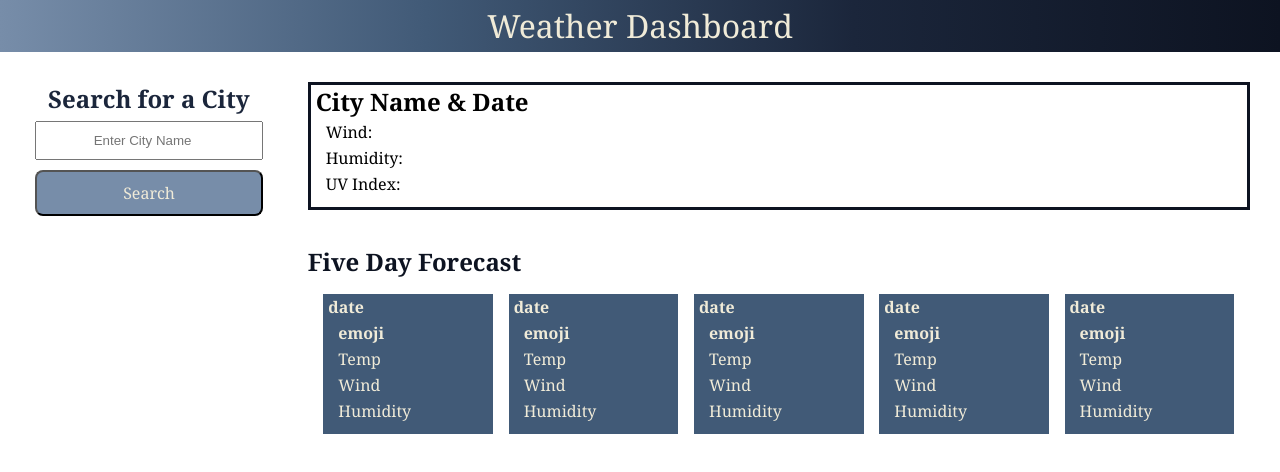
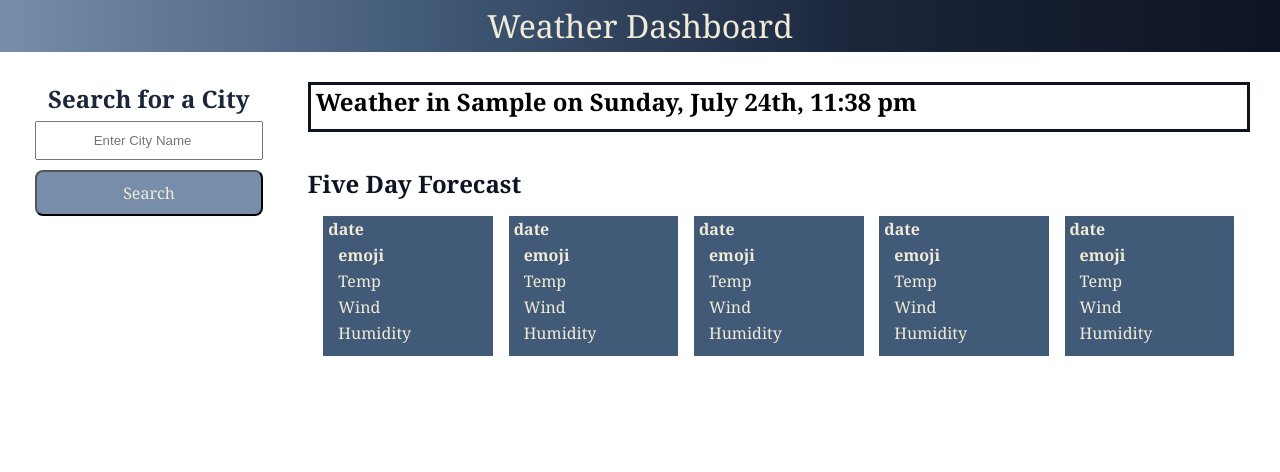
Before and after one commit to bralvis2/My-Weather-App, a plain HTML site: page index.html in a window 1280 px wide. Both pictures are taken after typing "Sample" into the empty fields and a click on the button "Search". Drawn offline with nearby package versions, Linux system fonts and the light colour scheme; no server answers.

Commit message:
forecast for today

```diff
--- a/assets/css/style.css
+++ b/assets/css/style.css
@@ -90,6 +90,7 @@ header{
 }
 
 .ba-todays-forecast{
+    display: none;
     border-style: solid;
     border-color: var(--dark-blue);
     border-width: 3px;
--- a/assets/js/script.js
+++ b/assets/js/script.js
@@ -3,6 +3,11 @@ var searchInput = document.querySelector('.ba-input');
 var searchForm = document.querySelector('.search-form');
 var savedSearches = document.querySelector('.saved-searches');
 var searchValue = document.querySelector('#search');
+var title = document.querySelector('.ba-search-title')
+var todaysWeather = document.querySelector('.ba-todays-forecast');
+
+// Current Date using Moment
+var currentDate = moment().format('dddd, MMMM Do, h:mm a');
 
 // Empty array to save searches in
 var searches = [];
@@ -75,10 +80,12 @@ function cityCoords(city) {
             // console.log(data.coord)
             currentForecast(data.coord.lat, data.coord.lon);
         })
+    todaysWeather.style.display = 'block';
+    title.innerHTML = `Weather in ${city} on ${currentDate}`;
 }
 
 function currentForecast(lat, lon) {
-    console.log(lat,lon)
+    console.log(lat, lon)
     var currentForeAPI = `https://api.openweathermap.org/data/2.5/onecall?lat=${lat}&lon=${lon}&appid=${apiKey}&units=imperial&exclude=minutely,hourly`;
     fetch(currentForeAPI)
         .then(function (response) {
@@ -87,10 +94,17 @@ function currentForecast(lat, lon) {
             console.log(data);
             renderForecast(data);
         })
+
 }
 
-function renderForecast (data){
+function renderForecast(data) {
     var temp = document.querySelector('.temp');
+    var wind = document.querySelector('.wind');
+    var humidity = document.querySelector('.humidity');
+    var uvIndex = document.querySelector('.uvi');
     console.log(data)
-    temp.innerHTML = `temp: ${data.current.temp}`
+    temp.innerHTML = `Temp: ${data.current.temp}`;
+    wind.innerHTML = `Wind: ${data.current.wind_speed}`;
+    humidity.innerHTML = `Humidity: ${data.current.humidity}`;
+    uvIndex.innerHTML = `UV Index: ${data.current.uvi}`
 }
--- a/index.html
+++ b/index.html
@@ -31,13 +31,13 @@
                 <div class="card ba-output">
                     <div class="ba-todays-forecast">
                         <div class="card-body">
-                            <h5 class="card-title ba-search-title">City Name & Date</h5>
+                            <h5 class="card-title ba-search-title"></h5>
                           </div>
                           <ul class="list-group list-group-flush">
                             <li class="list-group-item info temp"></li>
-                            <li class="list-group-item info wind"> Wind:</li>
-                            <li class="list-group-item info humidity"> Humidity:</li>
-                            <li class="list-group-item info uvI"> UV Index:</li>
+                            <li class="list-group-item info wind"></li>
+                            <li class="list-group-item info humidity"></li>
+                            <li class="list-group-item info uvi"></li>
                           </ul>
                     </div>
                     <h2 class="five-day-title"> Five Day Forecast </h2>
@@ -97,6 +97,7 @@
         <script src="https://cdnjs.cloudflare.com/ajax/libs/jquery/3.5.1/jquery.slim.min.js"></script>
         <script src="https://cdnjs.cloudflare.com/ajax/libs/popper.js/1.16.1/umd/popper.min.js"></script>
         <script src="https://cdnjs.cloudflare.com/ajax/libs/twitter-bootstrap/4.5.0/js/bootstrap.min.js"></script>
+        <script src="https://cdnjs.cloudflare.com/ajax/libs/moment.js/2.24.0/moment.min.js"></script>
         <script src="./assets/js/script.js"></script>
     </body>
 </html>
```
